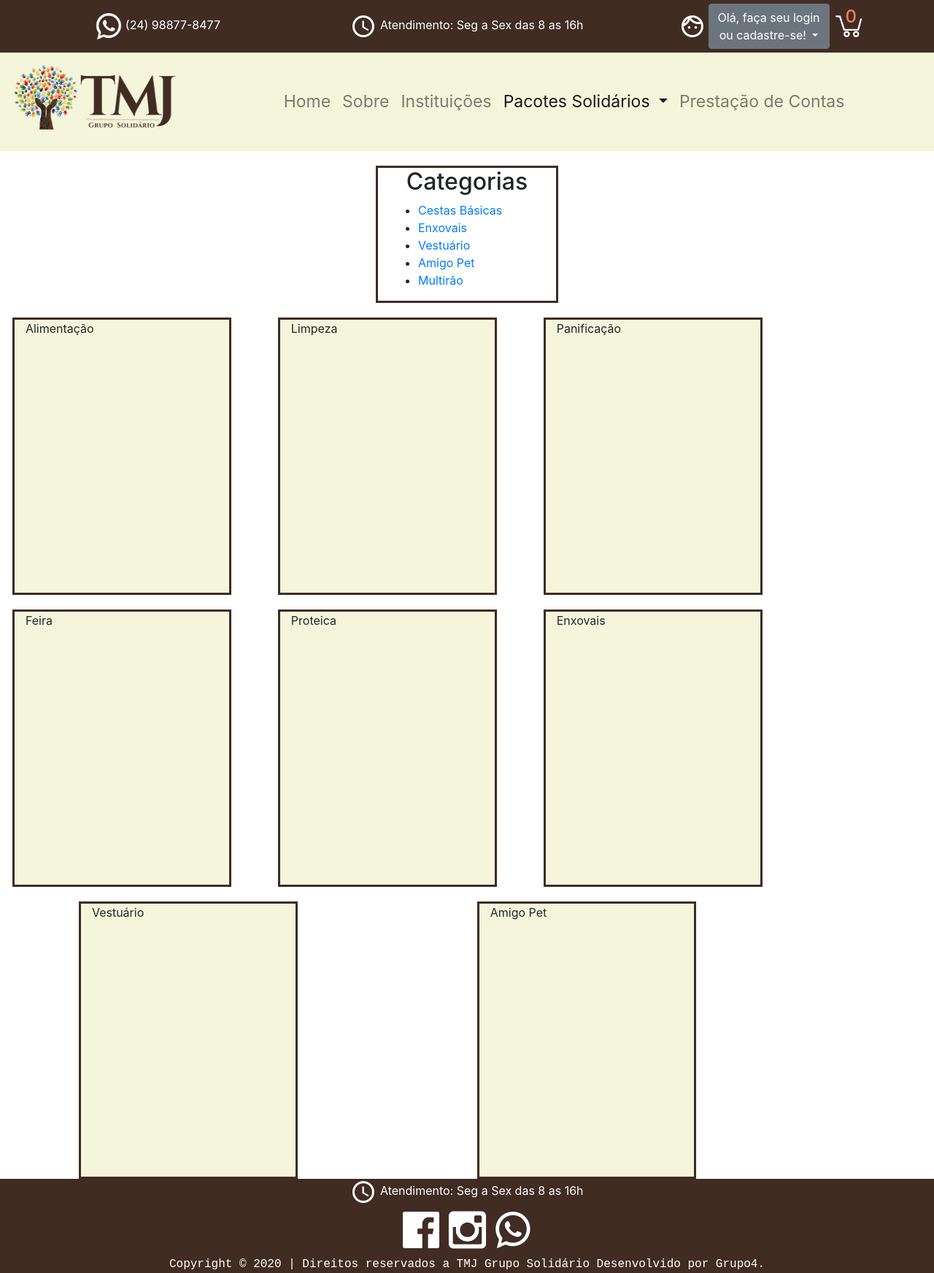
After one commit to brjoaof/-Frontend1--Projeto-Final, a PHP site: page /shop.html in a window 1280 px wide. The commit adds this page. Shown: the whole page at 73% size. Run offline with PHP 8.4, Linux system fonts and the light colour scheme.

Commit message:
add shop page

```diff
--- a/css/estilo.css
+++ b/css/estilo.css
@@ -52,8 +52,10 @@ header .collapse .navbar-nav {
 }
 
 .carousel-item img{
-    width: 1200px;
+    width: 1200px !important;
     height: 550px;
+    margin-left: auto;
+    margin-right: auto;
 }
 
 .foco .row {
@@ -89,7 +91,6 @@ header .collapse .navbar-nav {
 footer {
     background-color: #402c23;
     color: white;
-    position: relative;
 }
 
 .contato {
@@ -138,20 +139,19 @@ footer {
 .nav-link {
     font-size: 23px;
 }
+footer ul {
+    margin: 0;
+    padding: 0;
+}
 footer li {
     display: inline-block;
+}
+footer .col-md-12 {
+    text-align: center;
 }
 .social img {
     width: 50px;
     height: 50px;
-}
-.logofooter img {
-    width: 300px;
-    height: 150px;
-}
-footer ul {
-    margin: 0;
-    margin-left: 177px;
 }
 .ig {
     width: 67px !important;
@@ -159,12 +159,8 @@ footer ul {
 }
 .frase {
     font-family: 'Courier New', Courier, monospace;
-    padding-left: 120px;
 }
-footer .row div {
-    display: flex;
-    align-items: center;
-}
+
 .menu img {
     width: 70px !important;
     height: 70px !important;
@@ -172,7 +168,7 @@ footer .row div {
 .navbar-light .navbar-toggler {
     border: none;
 }
-..navbar-toggler {
+.navbar-toggler {
     padding: 0;
 }
 .doarecebe .card-body  {
--- /dev/null
+++ b/css/shop.css
@@ -0,0 +1,17 @@
+.gridProdutos .col-md-4 {
+    background-color: #f5f5dc;
+    border: solid #402c23;
+    height: 380px;
+    margin: 20px auto 0 auto;
+    min-width: 300px;
+    max-width: 300px;
+}
+.col-md-2 {
+    border: solid #402c23;
+    margin: 20px auto 0 auto;
+    min-width: 250px;
+    max-width: 300px;
+}
+.col-md-2 h2 {
+    text-align: center;
+}
--- /dev/null
+++ b/shop.html
@@ -0,0 +1,170 @@
+<!DOCTYPE html>
+<html lang="pt-br">
+<head>
+    <meta charset="UTF-8">
+    <meta name="viewport" content="width=device-width, initial-scale=1.0">
+    <title>Pacotes Solidários</title>
+    <link rel="stylesheet" href="css/bootstrap.min.css">
+    <link rel="stylesheet" href="css/estilo.css">
+    <link rel="stylesheet" href="css/shop.css">
+</head>
+<body>
+    <header>
+        <div class="row">
+            <div class="col-md-4 d-none d-md-block">
+                <img src="img/whatsapp.png" alt="Logo Whatsapp">
+                <span>(24) 98877-8477</span>
+            </div>
+            <div class="col-md-4 d-none d-sm-block">
+                <img src="img/horario_de_atendimento.png" alt="">
+                <span>Atendimento: Seg a Sex das 8 as 16h</span>
+            </div>
+            <div class="col-md-4">
+                <div class="container">
+                    <img src="img/login1.png" alt="Ícone Login">
+
+                    <!--LOGIN DROPDOWN-->
+                    <div class="dropdown">
+                        <button class="btn btn-secondary dropdown-toggle" type="button" id="dropdownMenuButton"
+                            data-toggle="dropdown" aria-haspopup="true" aria-expanded="false" onmouseover="verLogin()">
+                            Olá, faça seu login<br>ou cadastre-se!
+                        </button>
+                        <div class="dropdown-menu">
+                            <form class="px-4 py-3" id="menuLogin">
+                                <div class="form-group">
+                                    <label for="exampleDropdownFormEmail1">Endereço de email</label>
+                                    <input type="email" class="form-control" id="email"
+                                        placeholder="email@exemplo.com">
+                                </div>
+                                <div class="form-group">
+                                    <label for="exampleDropdownFormPassword1">Senha</label>
+                                    <input type="password" class="form-control" id="senha"
+                                        placeholder="Senha">
+                                </div>
+                                <div class="form-check">
+                                    <input type="checkbox" class="form-check-input" id="dropdownCheck">
+                                    <label class="form-check-label" for="dropdownCheck">
+                                        Remember me
+                                    </label>
+                                </div>
+                                <button type="submit" class="btn btn-primary" onclick="login()">Entrar</button>
+                                <div class="dropdown-divider"></div>
+                                <a class="dropdown-item" href="#">Novo, por aqui? Regitre-se.</a>
+                                <a class="dropdown-item" href="#">Esqueceu a senha?</a>
+                            </form>
+                            <div id="menuCliente" style="display: none">
+                                <button class="dropdown-item" type="button">Meus Dados</button>
+                                <button class="dropdown-item" type="button">Minhas Compras</button>
+                                <button class="dropdown-item" type="button" onclick="sair()">Sair</button>
+                              </div>
+                        </div>
+                    </div>
+                    <!--FIM DO LOGIN DROPDOWN-->
+
+                    <img src="img/carrinho.png"><span class="itensPedidos">0</span>
+
+                </div>
+            </div>
+        </div>
+        <!-- Como um link -->
+        <nav class="navbar navbar-expand-lg navbar-light ">
+            <a class="navbar-brand" href="#"> <img src="img/logo.png" alt="Logo TMJ Grupo Solidário"></a>
+            <button class="navbar-toggler" type="button" data-toggle="collapse" data-target="#conteudoNavbarSuportado"
+                aria-controls="navbarCollapse" aria-expanded="true" aria-label="Toggle navigation">
+                <span class="menu"> <img src="img/menu.png" alt="Logo Menu"></span>
+            </button>
+            <div class="collapse navbar-collapse" id="conteudoNavbarSuportado">
+                <ul class="navbar-nav mr-auto">
+                    <li class="nav-item">
+                        <a class="nav-link" href="index.html">Home <span class="sr-only">(Página atual)</span></a>
+                    </li>
+                    <li class="nav-item">
+                        <a class="nav-link" href="sobre.html">Sobre</a>
+                    </li>
+                    <li class="nav-item">
+                        <a class="nav-link" href="#">Instituições</a>
+                    </li>
+                    <!-- <li class="nav-item">
+                        <a class="nav-link" href="#">Mural</a>
+                    </li> -->
+                    <li class="nav-item dropdown active">
+                        <a class="nav-link dropdown-toggle" href="#" id="navbarDropdown" role="button"
+                            data-toggle="dropdown" aria-haspopup="true" aria-expanded="false">
+                            Pacotes Solidários
+                        </a>
+                        <div class="dropdown-menu" aria-labelledby="dropdown10">
+                            <a class="dropdown-item" href="#">Cestas Básicas </a>
+                            <!-- <ul>
+                                        <li><a href="#">Alimentação</a></li>
+                                        <li><a href="#">Limpeza</a></li>
+                                        <li><a href="#">Panificação</a></li>
+                                        <li><a href="#">Feira</a></li>
+                                        <li><a href="#">Proteica</a></li>
+                                    </ul> -->
+                            <a class="dropdown-item" href="#">Enxovais</a>
+                            <a class="dropdown-item" href="#">Vestuário</a>
+                            <a class="dropdown-item" href="#">Amigo Pet</a>
+                            <a class="dropdown-item" href="#">Brinquedos</a>
+                            <a class="dropdown-item" href="#">Multirão</a>
+                        </div>
+                    </li>
+                    <li class="nav-item">
+                        <a class="nav-link" href="#">Prestação de Contas</a>
+                    </li>
+                </ul>
+            </div>
+        </nav>
+    </header>
+    <div class="row">
+        <div class="col-md-2 d-none d-md-block">
+            <h2>Categorias</h2>
+            <ul>
+                <li><a href="#">Cestas Básicas</a></li>
+                <li><a href="#">Enxovais</a></li>
+                <li><a href="#">Vestuário</a></li>
+                <li><a href="#">Amigo Pet</a></li>
+                <li><a href="#">Multirão</a></li>
+            </ul>
+        </div>
+        <div class="col-md-10 produtos gridProdutos">
+            <div class="row">
+                <div class="col-md-4">Alimentação</div>
+                <div class="col-md-4">Limpeza</div>
+                <div class="col-md-4">Panificação</div>
+                <div class="col-md-4">Feira</div>
+                <div class="col-md-4">Proteica</div>
+                <div class="col-md-4">Enxovais</div>
+                <div class="col-md-4">Vestuário</div>
+                <div class="col-md-4">Amigo Pet</div>
+            </div>
+
+        </div>
+    </div>
+    <footer>
+        <div class="row">
+            <div class="col-md-12">
+                <img src="img/horario_de_atendimento.png" alt="">
+                <span>Atendimento: Seg a Sex das 8 as 16h</span>
+            </div>
+            <div class="col-md-12">
+                <ul class="social">
+                    <li><a href="http://facebook.com/tmjgruposolidario"> <img src="img/facebook2.png" alt="Logo Facebbok"></a></li>
+                    <li><a href="http://instagram.com/tmjgruposolidario"> <img class="ig" src="img/instagram2.png"                alt="Logo Instagram" width="100px" height="100px"></a></li>
+                    <li><a href="https://www.whatsapp.com/"><img src="img/whatsapp.png" alt="Logo Whatsapp"></a></li>
+                </ul>
+            </div>
+            <div class="col-md-12">
+                <span class="frase">
+                    Copyright &copy; 2020 | Direitos reservados a TMJ Grupo Solidário Desenvolvido por Grupo4.
+                </span>
+            </div>
+        </div>
+    </footer>
+    <script src="https://cdnjs.cloudflare.com/ajax/libs/popper.js/1.14.3/umd/popper.min.js" integrity="sha384-ZMP7rVo3mIykV+2+9J3UJ46jBk0WLaUAdn689aCwoqbBJiSnjAK/l8WvCWPIPm49" crossorigin="anonymous"></script>
+    <script src="https://code.jquery.com/jquery-3.5.1.slim.min.js"
+        integrity="sha384-DfXdz2htPH0lsSSs5nCTpuj/zy4C+OGpamoFVy38MVBnE+IbbVYUew+OrCXaRkfj"
+        crossorigin="anonymous"></script>
+    <script type="text/javascript" src="js/bootstrap.min.js"></script>
+    <script type="text/javascript" src="js/script.js"></script>
+</body>
+</html>
```
Also changed, not shown: index.html (+22 -22 lines).
